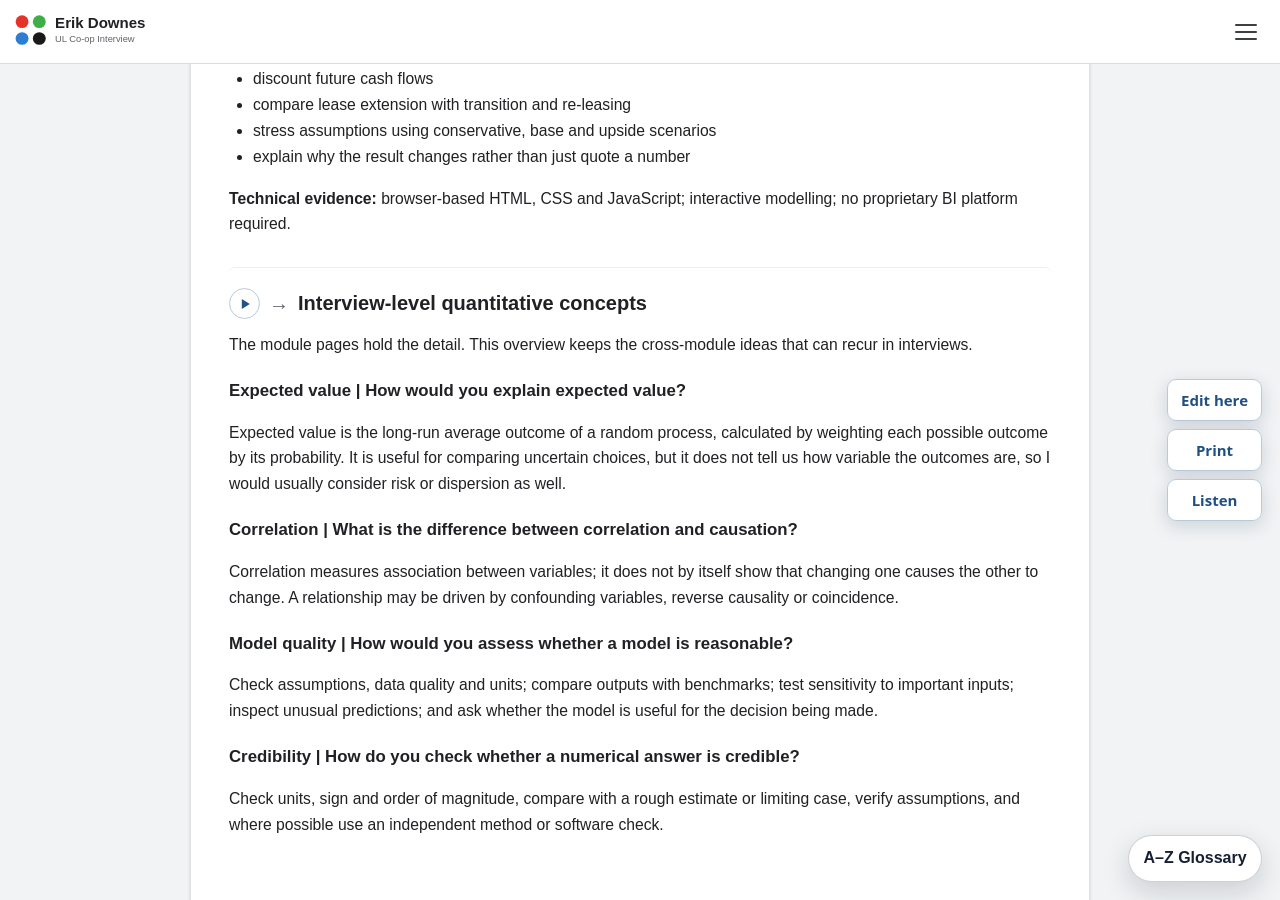
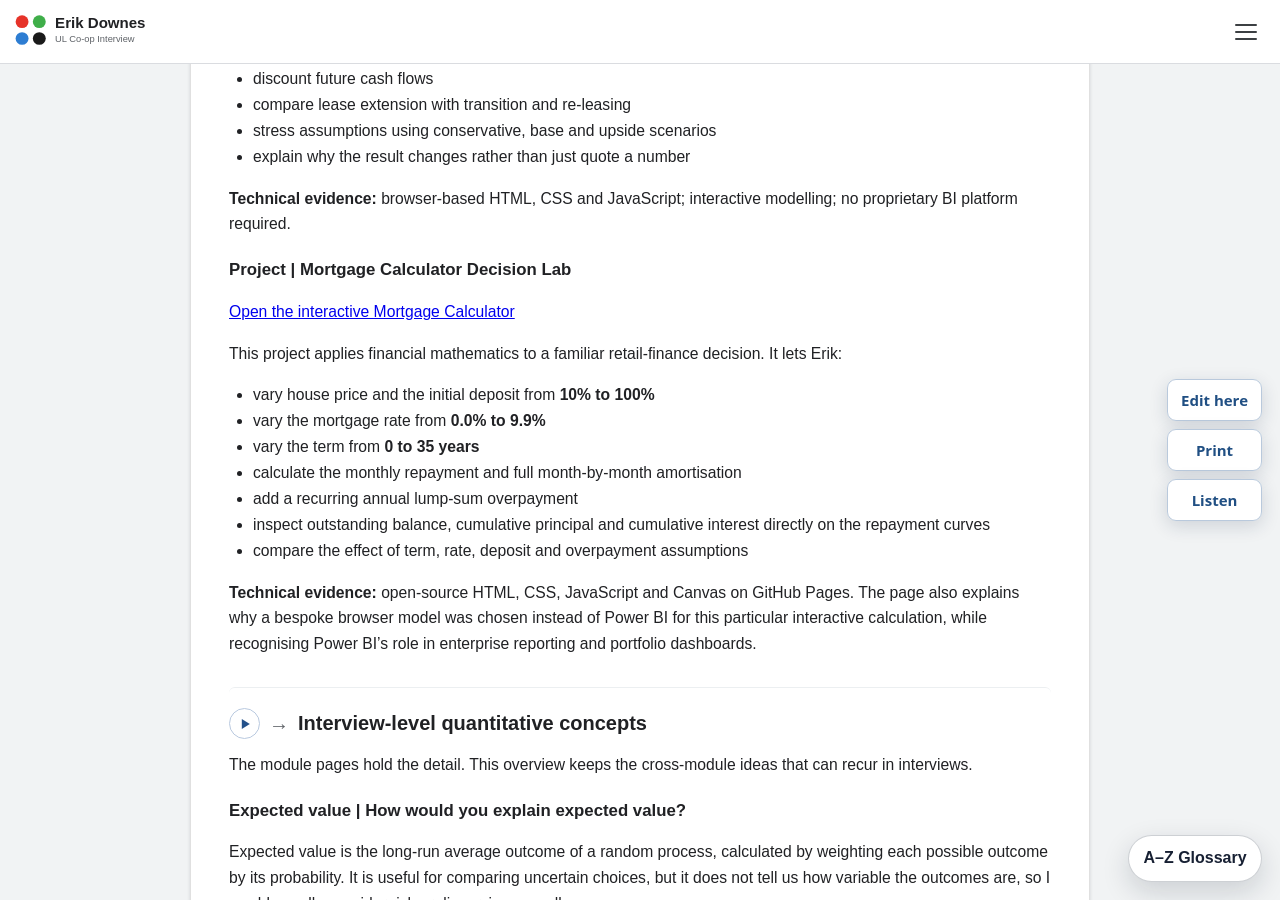
Before and after one commit to ronandownes/coop, a Jekyll site: the page built from modules-projects.md, in a window 1280 px wide and 900 px high, scrolled down 4074 px. Built offline with Jekyll 4.4.1, drawn with Linux system fonts in a browser that asks for light colours.

Commit message:
Link mortgage calculator from Modules and Projects

```diff
--- a/modules-projects.md
+++ b/modules-projects.md
@@ -164,6 +164,22 @@ This project turns the course connection into a working model. It lets Erik:
 
 **Technical evidence:** browser-based HTML, CSS and JavaScript; interactive modelling; no proprietary BI platform required.
 
+### Project | Mortgage Calculator Decision Lab
+
+[Open the interactive Mortgage Calculator]({{ '/mortgage-calculator.html' | relative_url }})
+
+This project applies financial mathematics to a familiar retail-finance decision. It lets Erik:
+
+- vary house price and the initial deposit from **10% to 100%**
+- vary the mortgage rate from **0.0% to 9.9%**
+- vary the term from **0 to 35 years**
+- calculate the monthly repayment and full month-by-month amortisation
+- add a recurring annual lump-sum overpayment
+- inspect outstanding balance, cumulative principal and cumulative interest directly on the repayment curves
+- compare the effect of term, rate, deposit and overpayment assumptions
+
+**Technical evidence:** open-source HTML, CSS, JavaScript and Canvas on GitHub Pages. The page also explains why a bespoke browser model was chosen instead of Power BI for this particular interactive calculation, while recognising Power BI's role in enterprise reporting and portfolio dashboards.
+
 ## Interview-level quantitative concepts
 
 The module pages hold the detail. This overview keeps the cross-module ideas that can recur in interviews.
```
